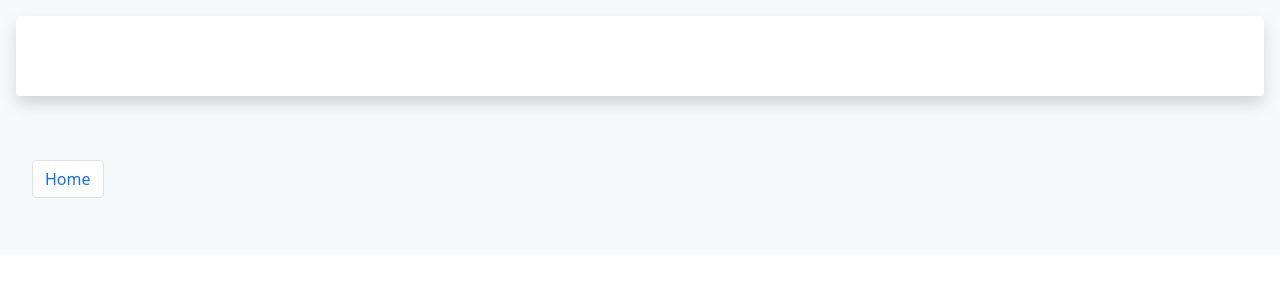
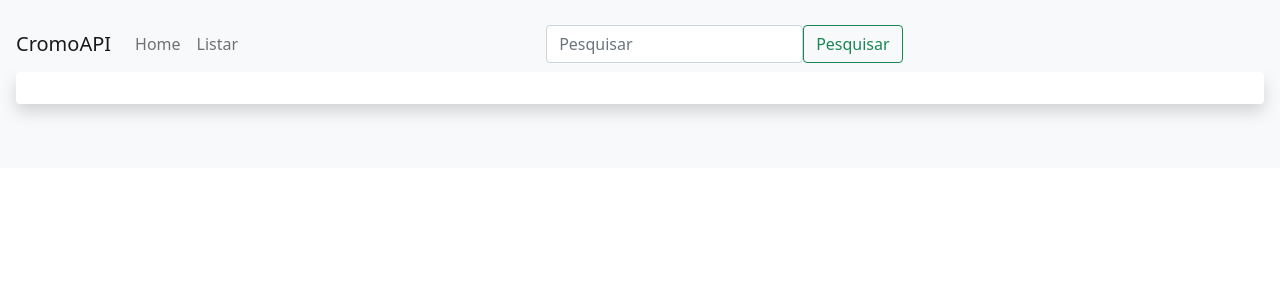
Before and after one commit to Leo3965/microcontrollers-and-microprocessors, a Java web app: page /listar in a window 1280 px wide. Shown: the top 300 px of the page. Run offline with Tomcat 11, a stand-in JSP engine, Linux system fonts and the light colour scheme; data that the repository does not hold is empty.

Commit message:
solucionado o problema de cores

```diff
--- a/cromoapi/WebContent/humor.jsp
+++ b/cromoapi/WebContent/humor.jsp
@@ -19,9 +19,30 @@
 
     <div class="p-3 mb-2 bg-light text-white">
 
+        <nav class="navbar navbar-expand-lg navbar-light bg-light">
+            <a class="navbar-brand" href="https://github.com/Leo3965/microcontrollers-and-microprocessors">CromoAPI</a>
+            <button class="navbar-toggler" type="button" data-toggle="collapse" data-target="#conteudoNavbarSuportado" aria-controls="conteudoNavbarSuportado" aria-expanded="false" aria-label="Alterna navegação">
+                <span class="navbar-toggler-icon"></span>
+            </button>
+
+            <div class="collapse navbar-collapse" id="conteudoNavbarSuportado">
+                <ul class="navbar-nav mr-auto">
+                    <li class="nav-item active">
+                        <a class="nav-link" href="/cromoapi">Home</a>
+                    </li>
+                    <li class="nav-item">
+                        <a class="nav-link" href="/cromoapi/listar">Listar</a>
+                    </li>
+
+                </ul>
+                <form style="display: flex; margin-left: 300px;" class="form-inline my-2 my-lg-0">
+                    <input class="form-control mr-sm-2" type="search" placeholder="Pesquisar" aria-label="Pesquisar">
+                    <button class="btn btn-outline-success my-2 my-sm-0" type="submit">Pesquisar</button>
+                </form>
+            </div>
+        </nav>
+
         <div class="w-auto p-3, shadow p-3 mb-5 bg-white rounded">
-
-            <br class="text-secondary"> Lista de humor: <br />
 
             <ol class="list-group list-group-numbered">
                 <c:forEach items="${humores}" var="humor">
@@ -40,14 +61,6 @@
             </ol>
         </div>
 
-        <footer class="p-3 mb-2 bg-light text-white">
-            <nav aria-label="Navegação de página exemplo">
-                <ul class="pagination">
-                    <li class="page-item"><a class="page-link" href="/cromoapi">Home</a></li>
-                </ul>
-            </nav>
-        </footer>
-
     </div>
 
 </body>
--- a/cromoapi/src/main/br/com/usjt/cromoapi/enumerator/Color.java
+++ b/cromoapi/src/main/br/com/usjt/cromoapi/enumerator/Color.java
@@ -5,6 +5,8 @@ public enum Color {
     RED,
     YELLOW,
     GREEN,
+    ORANGE,
     PURPLE,
+    TURNOFF,
     SUNLIGHT
 }
--- a/cromoapi/src/main/br/com/usjt/cromoapi/service/ColorService.java
+++ b/cromoapi/src/main/br/com/usjt/cromoapi/service/ColorService.java
@@ -18,10 +18,14 @@ public class ColorService {
                 return Color.YELLOW;
             case "GREEN":
                 return Color.GREEN;
+            case "ORANGE":
+                return Color.ORANGE;
             case "PURPLE":
                 return Color.PURPLE;
             case "SUNLIGHT":
                 return Color.SUNLIGHT;
+            case "TURNOFF":
+                return Color.TURNOFF;
             default:
                 return null;
         }
```
Also changed, not shown: cromoapi/WebContent/home.jsp (+23 -7 lines), cromoapi/src/main/br/com/usjt/cromoapi/servlet/AdicionarHumorServlet.java (+18 -3 lines).
